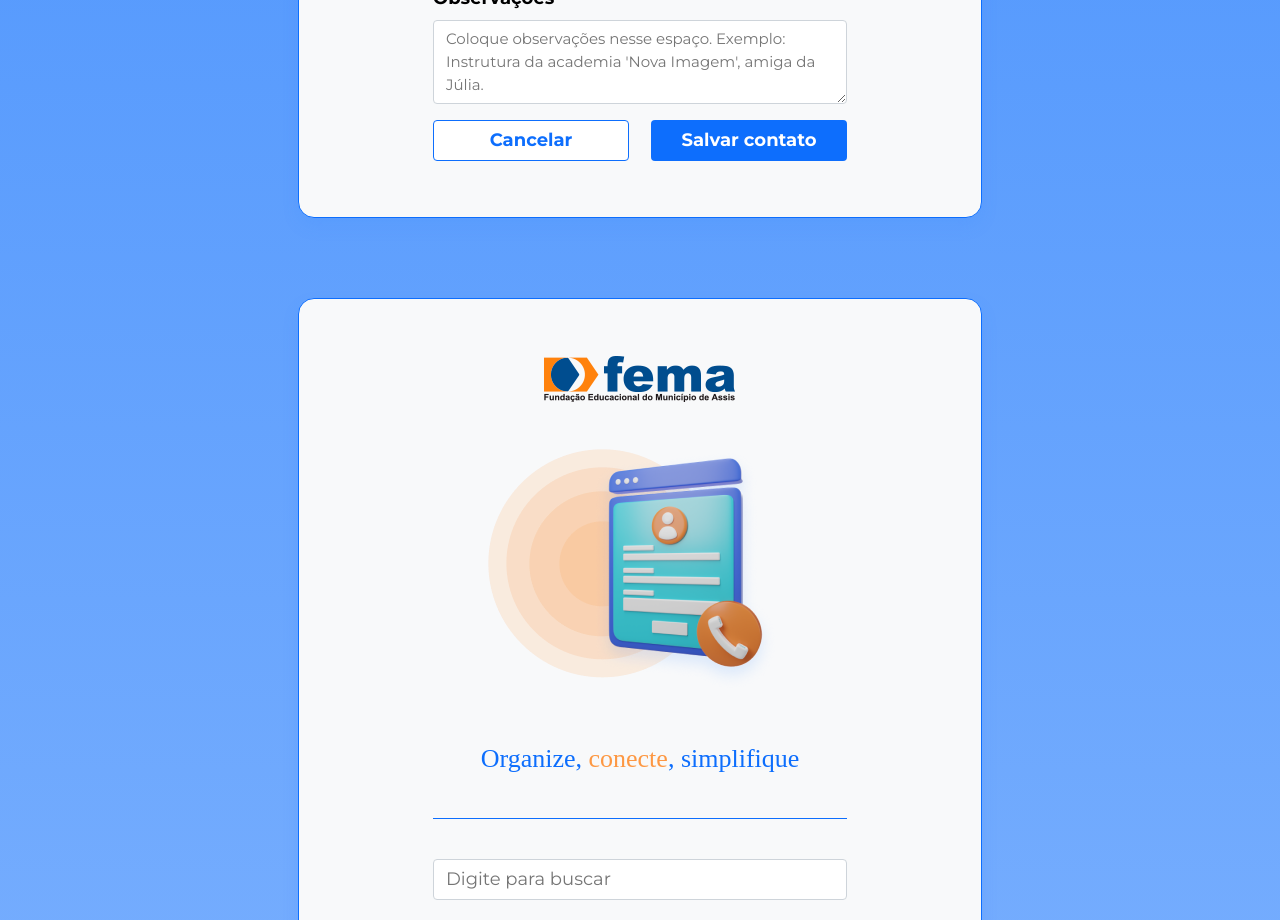
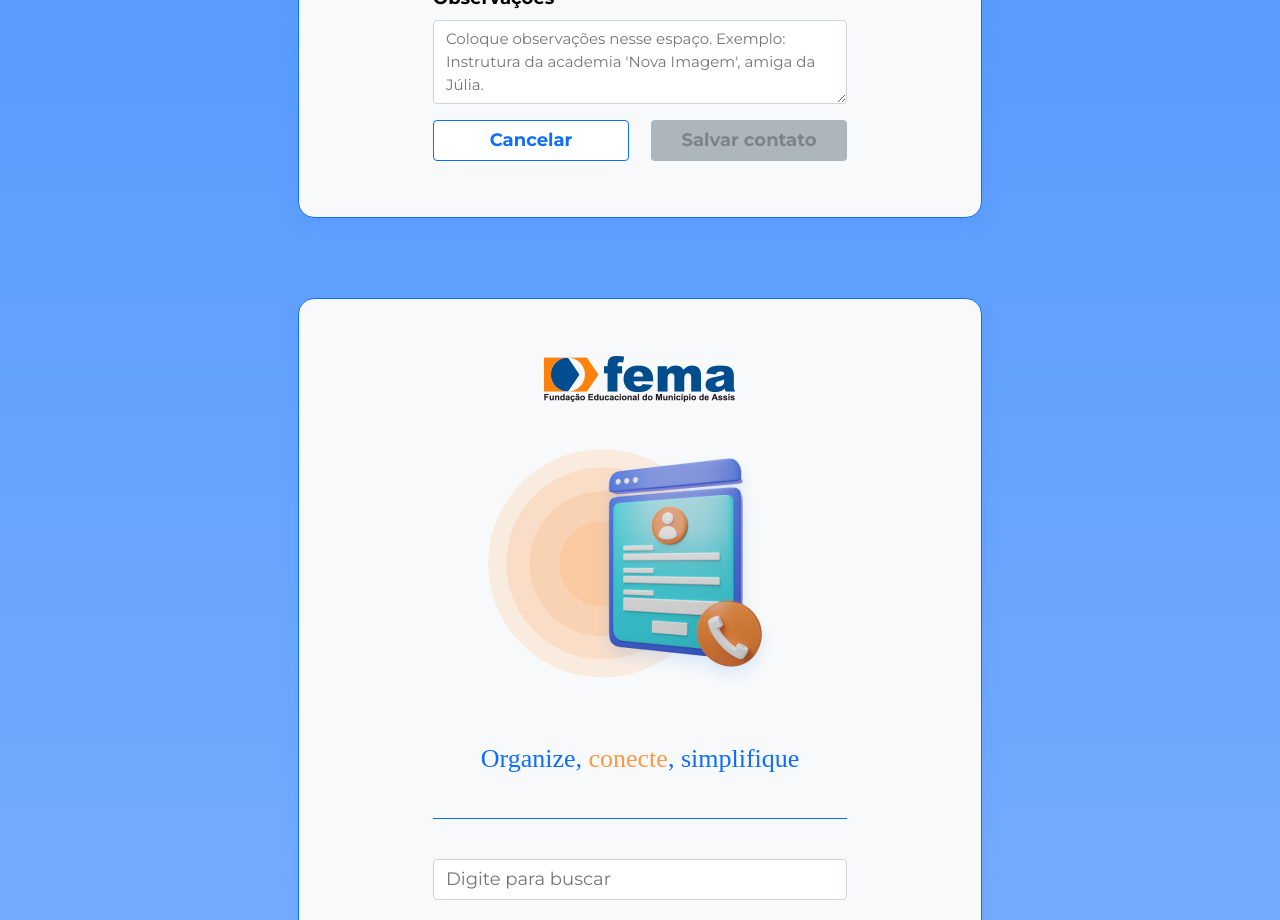
Before and after one commit to gustavobeitum/Indexa, an Angular app: page / in a window 1280 px wide. Shown: the part 940-1860 px from the top of the page. Built offline with nearby package versions, Linux system fonts and the light colour scheme; a web font is replaced by a local one.

Commit message:
Adicionar validação e mensagens de erro ao formulário de contato

```diff
--- a/src/app/paginas/formulario-contato/formulario-contato.component.css
+++ b/src/app/paginas/formulario-contato/formulario-contato.component.css
@@ -171,6 +171,16 @@ input:focus {
   cursor: not-allowed;
 }
 
+.mensagem-erro{
+  font-family: 'Montserrat';
+  font-size: 15px;
+  font-weight: 400;
+  line-height: 23px;
+  letter-spacing: 0px;
+  text-align: left;
+  color: #DC3545;
+}
+
 header .cabecalho-link button {
   text-decoration: none;
   border: none;
--- a/src/app/paginas/formulario-contato/formulario-contato.component.html
+++ b/src/app/paginas/formulario-contato/formulario-contato.component.html
@@ -11,23 +11,61 @@
     <form [formGroup]="contatoForm" (ngSubmit)="salvarContato()">
         <label for="nome">Nome</label>
         <input type="text" id="nome" placeholder="Digite o nome do contato" formControlName="nome" />
+        @if (contatoForm.get('nome')?.errors?.['required'] && contatoForm.get('nome')?.touched) {
+        <div class="mensagem-erro">
+            Campo obrigatório
+        </div>
+        }
+        @if (contatoForm.get('nome')?.errors?.['minlength'] && contatoForm.get('nome')?.touched) {
+        <div class="mensagem-erro">
+            Nome deve ter no mínimo 4 caracteres
+        </div>
+        }
+        @if (contatoForm.get('nome')?.errors?.['maxlength'] && contatoForm.get('nome')?.touched) {
+        <div class="mensagem-erro">
+            Nome deve ter no máximo 30 caracteres
+        </div>
+        }
         <label for="telefone">Telefone</label>
         <input type="text" id="telefone" placeholder="Digite o telefone do contato" formControlName="telefone" />
+        @if (contatoForm.get('telefone')?.errors && contatoForm.get('telefone')?.touched) {
+        <div class="mensagem-erro">
+            Telefone obrigatório
+        </div>
+        }
         <label for="email">Email</label>
         <input type="email" id="email" placeholder="Digite o email do contato" formControlName="email" />
+        @if (contatoForm.get('email')?.errors?.['required'] && contatoForm.get('email')?.touched) {
+        <div class="mensagem-erro">
+            E-mail obrigatório
+        </div>
+        }
+        @if (contatoForm.get('email')?.errors?.['email'] && contatoForm.get('email')?.touched) {
+        <div class="mensagem-erro">
+            Formato de E-mail inválido
+        </div>
+        }
         <app-separador></app-separador>
         <label for="aniversario">Aniversário</label>
-        <input type="text" id="aniversario" #aniversario placeholder="dd/mm/aaaa" readonly formControlName="aniversario" />
+        <input type="text" id="aniversario" #aniversario placeholder="dd/mm/aaaa" readonly
+            formControlName="aniversario" />
         <label for="redes">Redes Sociais</label>
         <div class="input-container">
             <span class="span-http">http://</span>
             <input type="url" id="redes" placeholder="Adicione a URL da página" formControlName="redes" />
         </div>
         <label for="redes">Observações</label>
-        <textarea type="text" id="observacoes"  placeholder="Coloque observações nesse espaço. Exemplo: Instrutura da academia 'Nova Imagem', amiga da Júlia." formControlName="observacoes"></textarea>
+        <textarea type="text" id="observacoes"
+            placeholder="Coloque observações nesse espaço. Exemplo: Instrutura da academia 'Nova Imagem', amiga da Júlia."
+            formControlName="observacoes"></textarea>
         <section class="botoes">
             <button (click)="cancelar()" class="botao-cancelar" type="button">Cancelar</button>
-            <button class="botao-salvar" type="submit">Salvar contato</button>
+            <button
+                [disabled]="contatoForm.invalid"
+                [ngClass]="contatoForm.valid ? 'botao-salvar' : 'botao-desabilitado'"
+                type="submit">
+                Salvar contato
+            </button>
         </section>
     </form>
 </app-container>
--- a/src/app/paginas/formulario-contato/formulario-contato.component.ts
+++ b/src/app/paginas/formulario-contato/formulario-contato.component.ts
@@ -1,24 +1,31 @@
 import { ContainerComponent } from '../../componentes/container/container.component';
 import { SeparadorComponent } from '../../componentes/separador/separador.component';
 import { Component, AfterViewInit, ElementRef, ViewChild } from '@angular/core';
-import { FormControl, FormGroup, ReactiveFormsModule } from '@angular/forms';
+import { FormControl, FormGroup, ReactiveFormsModule, Validators } from '@angular/forms';
+import { CommonModule, NgClass } from '@angular/common';
 import flatpickr from 'flatpickr';
 import { Portuguese } from 'flatpickr/dist/l10n/pt.js';
 
 @Component({
   selector: 'app-formulario-contato',
-  imports: [ContainerComponent, SeparadorComponent, ReactiveFormsModule],
+  standalone: true,
+  imports: [ContainerComponent, SeparadorComponent, ReactiveFormsModule, NgClass, CommonModule],
   templateUrl: './formulario-contato.component.html',
   styleUrl: './formulario-contato.component.css'
-})export class FormularioContatoComponent implements AfterViewInit {
+})
+export class FormularioContatoComponent implements AfterViewInit {
   contatoForm: FormGroup;
   @ViewChild('aniversario') aniversarioInput!: ElementRef<HTMLInputElement>;
 
   constructor() {
     this.contatoForm = new FormGroup({
-      nome: new FormControl(''),
-      telefone: new FormControl(''),
-      email: new FormControl(''),
+      nome: new FormControl('', [
+        Validators.required,
+        Validators.minLength(4),
+        Validators.maxLength(30)
+      ]),
+      telefone: new FormControl('', Validators.required),
+      email: new FormControl('', [Validators.required, Validators.email]),
       aniversario: new FormControl(''),
       redes: new FormControl(''),
       observacoes: new FormControl('')
@@ -26,13 +33,17 @@ import { Portuguese } from 'flatpickr/dist/l10n/pt.js';
   }
 
   salvarContato() {
-    console.log(this.contatoForm.value);
+    if (this.contatoForm.valid) {
+      console.log("Salvando...");
+      console.log(this.contatoForm.value);
+    } else {
+      console.log('Erro de validação');
+    }
   }
 
   cancelar() {
-    console.log('Formulário cancelado');
+    console.log('Submissão cancelada');
   }
-
 
   ngAfterViewInit() {
     flatpickr(this.aniversarioInput.nativeElement, {
```
